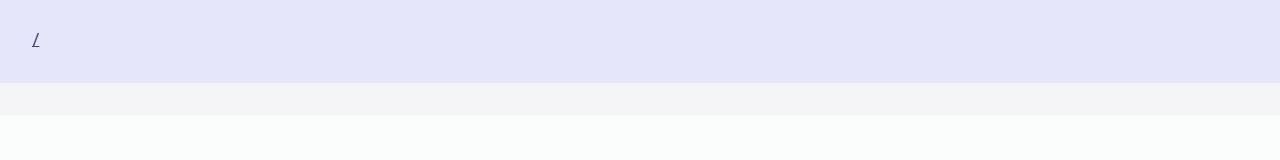
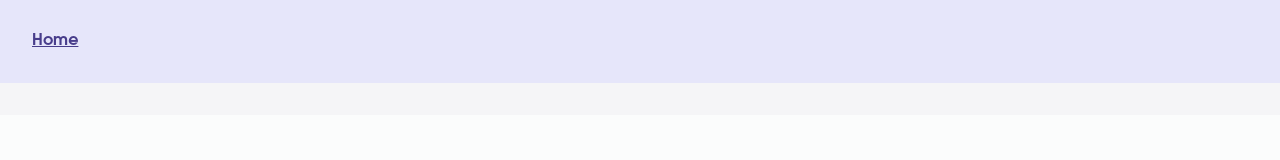
Before and after one commit to xkema/untitled-case-study-css-animations-with-react, a React (Vite) app: page / in a window 1280 px wide. Shown: the top 160 px of the page. Built offline with nearby package versions, Linux system fonts and the light colour scheme.

Commit message:
Updated `Header` component with new navigation controls

```diff
--- a/src/components/Header.tsx
+++ b/src/components/Header.tsx
@@ -2,9 +2,13 @@ export function Header() {
   return (
     <header>
       <h1>
-        <a href={window.location.pathname}>{window.location.pathname}</a>
+        {window.location.pathname === '/' ? (
+          <a href={window.location.pathname}>Home</a>
+        ) : (
+          <a href={window.location.pathname}>{window.location.pathname}</a>
+        )}
       </h1>
-      {/* <a href="/">&larr; back-to-home</a> */}
+      {window.location.pathname !== '/' && <a href="/">&larr; back-to-home</a>}
     </header>
   );
 }
```
